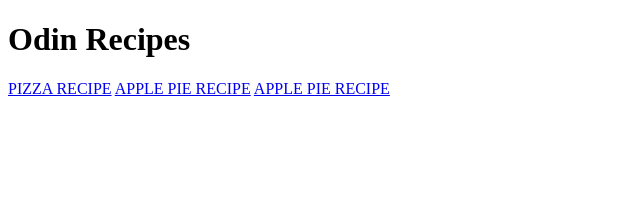
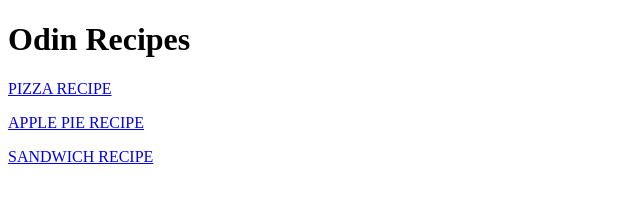
Before and after one commit to pankeku/odin-recipes, a plain HTML site: page index.html in a window 1280 px wide. Shown: the whole page, without its empty margins (0-640 px from the left). Drawn offline with Linux system fonts and the light colour scheme.

Commit message:
Edited index page and images extensions

```diff
--- a/index.html
+++ b/index.html
@@ -9,9 +9,9 @@
 <body>
     <h1>Odin Recipes</h1>
 
-    <a href="./recipes/pizza.html">PIZZA RECIPE</a>
-    <a href="./recipes/applepie.html">APPLE PIE RECIPE</a>
-    <a href="./recipes/sandwich.html">APPLE PIE RECIPE</a>
+    <p><a href="./recipes/pizza.html">PIZZA RECIPE</a></p>
+    <p><a href="./recipes/applepie.html">APPLE PIE RECIPE</a></p>
+    <p><a href="./recipes/sandwich.html">SANDWICH RECIPE</a></p>
 
 
 </body>
```
Also changed, not shown: recipes/applepie.html (+1 -1 lines), recipes/sandwich.html (renamed from recipes/pizza copy.html, +1 -1 lines).
